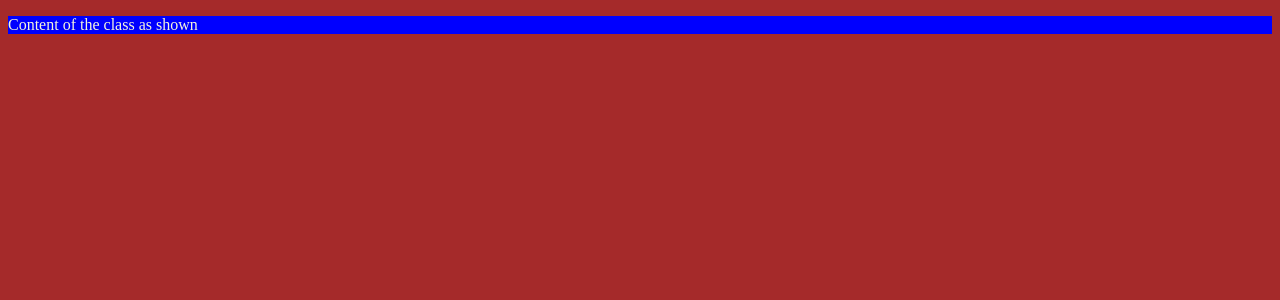
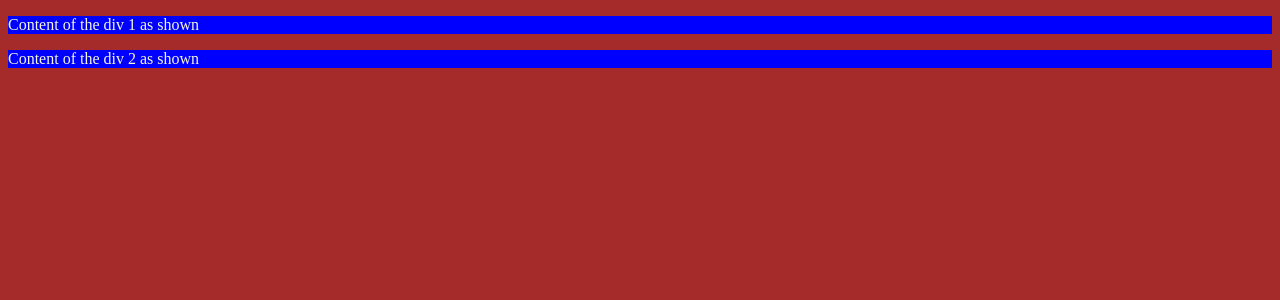
Before and after one commit to vishalw-iitk/Frontend, a PHP site: page /HTML-basics.html in a window 1280 px wide. Shown: the top 300 px of the page. Run offline with PHP 8.4, Linux system fonts and the light colour scheme.

Commit message:
even after adding two consecutive div elements one below the other, div selectors are not working

```diff
--- a/CSS-basics.css
+++ b/CSS-basics.css
@@ -2,9 +2,10 @@ body{
     background-color: brown;
 }
 
-.classname{
+.class_div_1{
     background-color: black;
 }
+
 p{
     background-color: blue;
     color: beige;
--- a/HTML-basics.html
+++ b/HTML-basics.html
@@ -11,8 +11,11 @@
         <script src="script.js"></script>
     </head>
     <body>
-        <div class="classname">
-            <p>Content of the class as shown</p>
+        <div class="class_div_1">
+            <p>Content of the div 1 as shown</p>
+        </div>
+        <div class="class_div_2">
+            <p>Content of the div 2 as shown</p>
         </div>
     </body>
 </html>
```
